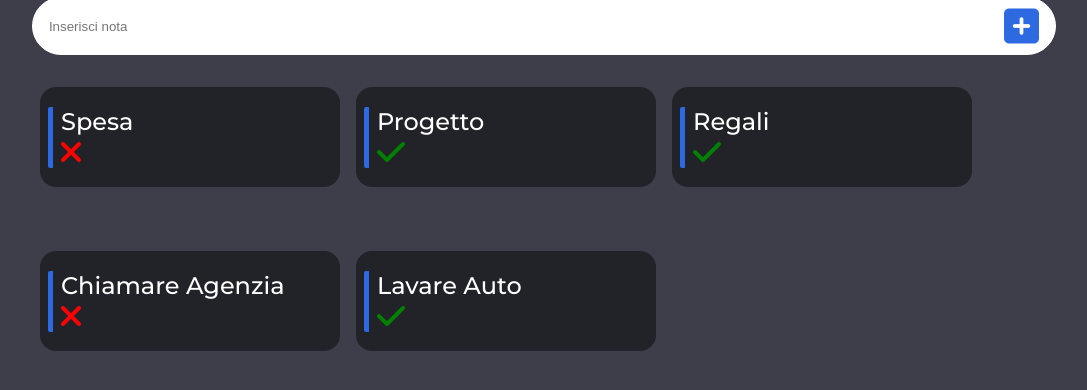
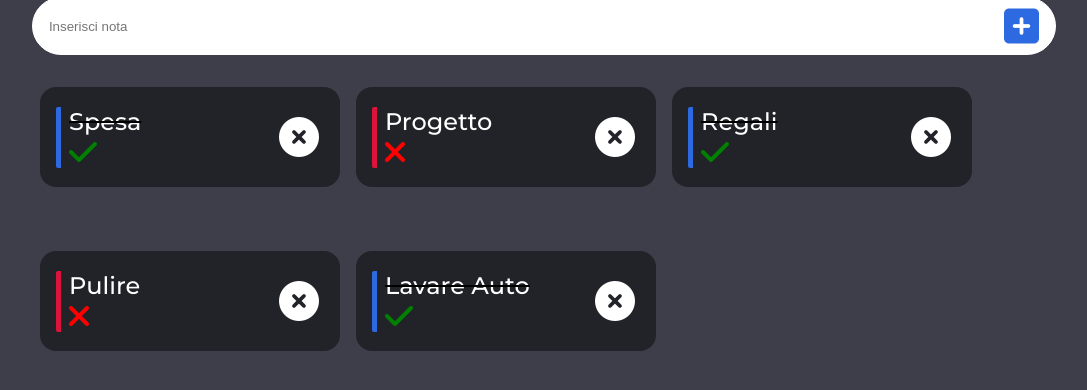
Before and after one commit to manu-devops98/vue-todolist, a plain HTML site: page index.html in a window 1280 px wide. Shown: the part 106-496 px from the top of the page, without its empty margins (96-1183 px from the left). Drawn offline with nearby package versions, Linux system fonts and the light colour scheme.

Commit message:
aff testo barrato

```diff
--- a/css/style.css
+++ b/css/style.css
@@ -53,21 +53,19 @@ body {
 }
 
 .box {
-    padding: 0.5em;
+    padding: 1em;
     margin: 2em 0.5em;
     background-color: #222229;
     border-radius: 1em;
     height: 100px;
     width: 300px;
     display: flex;
-    justify-content: flex-start;
+    justify-content: space-between;
     align-items: center;
 }
 
 .box ul {
     list-style: none;
-    border-left: 5px solid #2D69E0;
-    border-radius: 2px;
     padding: 0 0.5em;
 }
 
@@ -80,6 +78,12 @@ body {
     font-size: 2em;
 }
 
+.delete i {
+    font-size: 2.5em;
+    color: white;
+    margin-right: 5px;
+}
+
 .green {
     color: green;
 }
@@ -87,3 +91,18 @@ body {
 .red {
     color: red;
 }
+
+.border-red {
+    border-left: 5px solid crimson;
+    border-radius: 2px;
+}
+
+.border-blue {
+    border-left: 5px solid #2D69E0;
+    border-radius: 2px;
+}
+
+.overline {
+    text-decoration: line-through;
+    color: black;
+}
--- a/index.html
+++ b/index.html
@@ -21,10 +21,13 @@
         </div>
         <div class="container-box">
             <div v-for="box in lists" class="box">
-                <ul>
+                <ul :class="box.check == 'fas fa-check green' ? 'border-blue overline' : 'border-red'">
                     <li>{{  box.title  }}</li>
                     <li><i :class="box.check" ></i></li>
                 </ul>
+                <div class="delete">
+                    <i class="fas fa-times-circle"></i>
+                </div>
             </div>
         </div>
 
--- a/js/script.js
+++ b/js/script.js
@@ -4,24 +4,27 @@ const app = new Vue({
         lists: [
             {
                 title: 'Spesa',
-                check: 'fas fa-times red'
+                check: 'fas fa-check green',
             },
             {
                 title: 'Progetto',
-                check: 'fas fa-check green'
+                check: 'fas fa-times red',
             },
             {
                 title: 'Regali',
-                check: 'fas fa-check green'
+                check: 'fas fa-check green',
             },
             {
-                title: 'Chiamare Agenzia',
-                check: 'fas fa-times red'
+                title: 'Pulire',
+                check: 'fas fa-times red',
             },
             {
                 title: 'Lavare Auto',
-                check: 'fas fa-check green'
+                check: 'fas fa-check green',
             }
         ]
+    },
+    methods: {
+
     }
-  })
+  });
```
